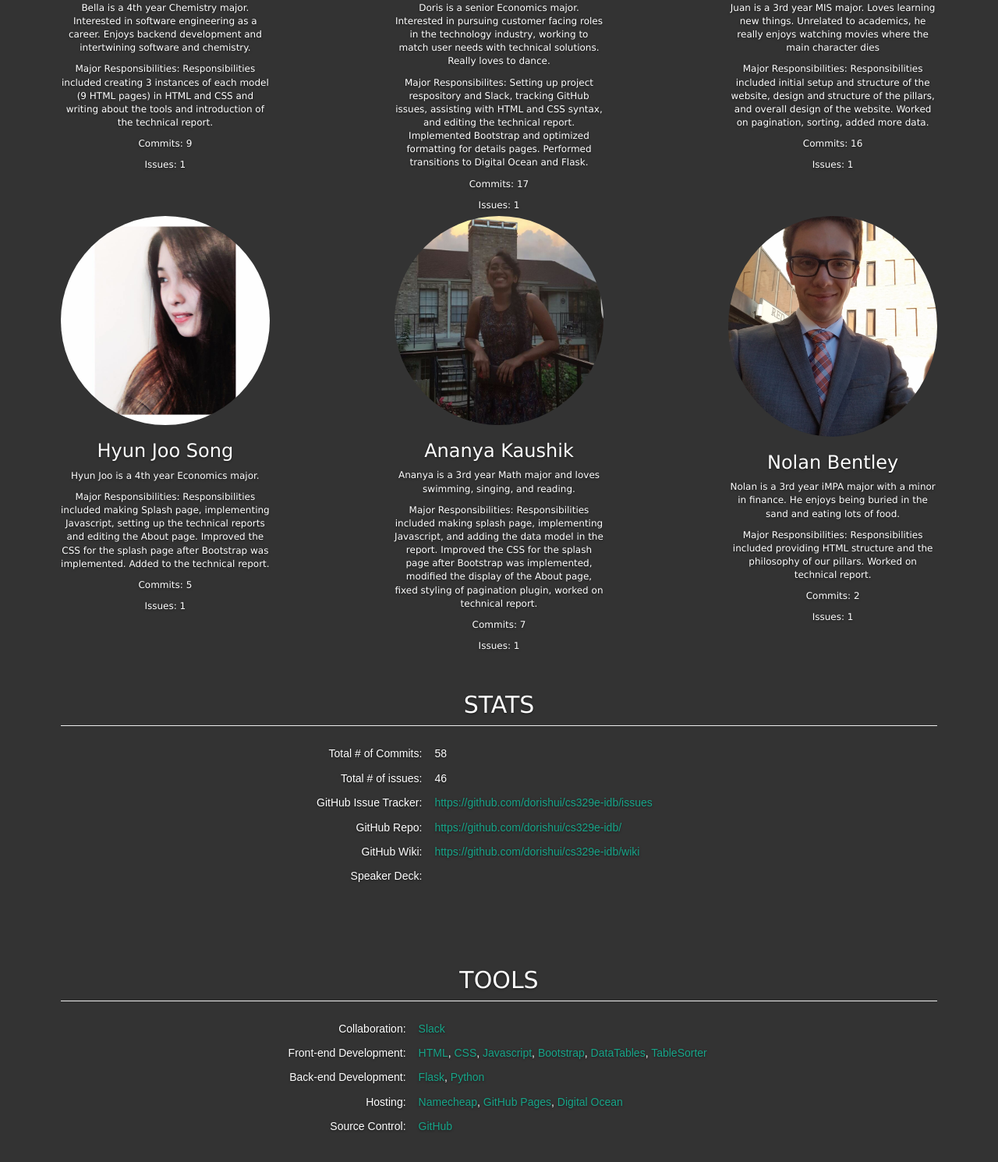
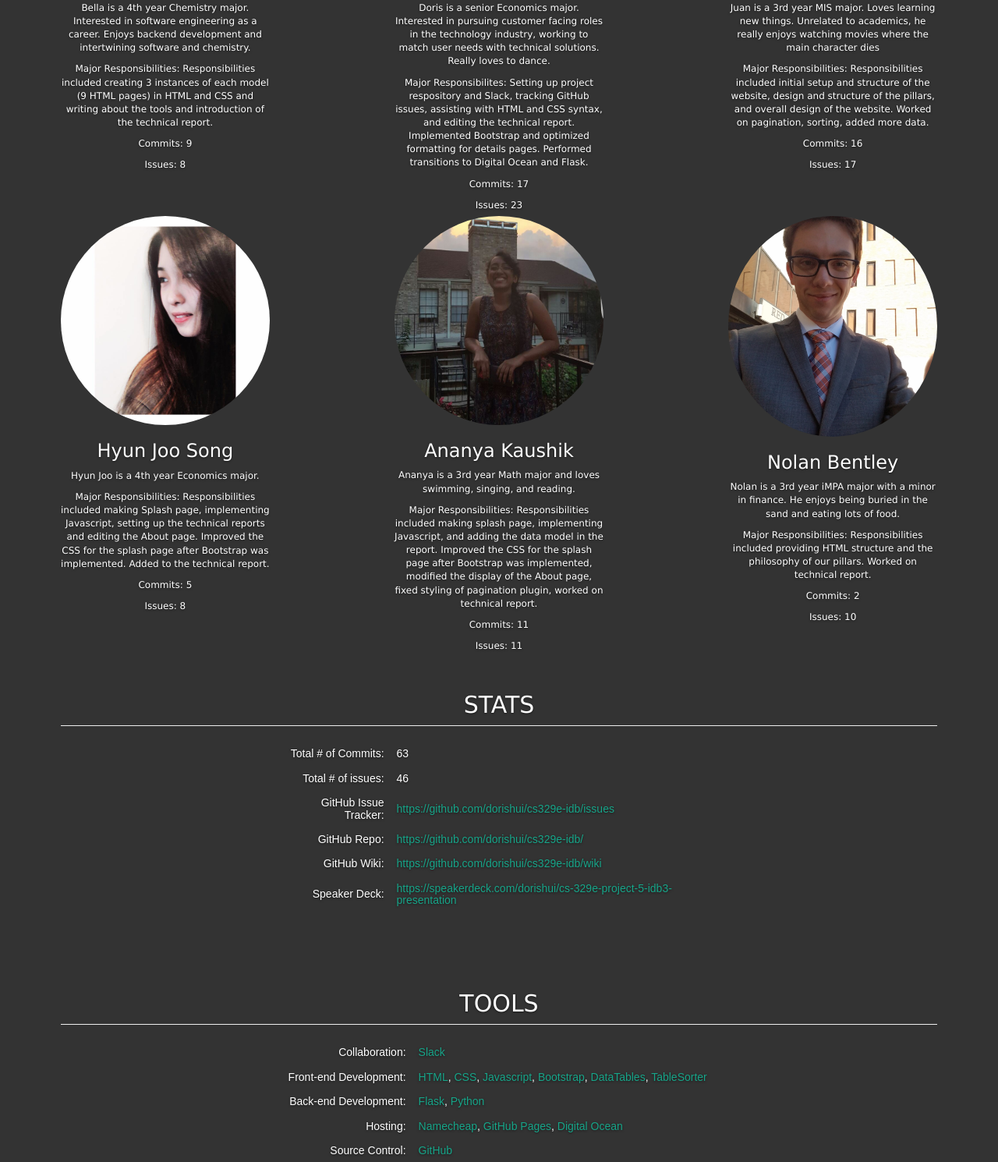
Before and after one commit to dorishui/cs329e-idb, a Flask app: page /about in a window 1280 px wide. Shown: the part 1437-2927 px from the top of the page at 78% size. Before the commit the page ends 2886 px from the top, so only its background shows below. Run offline with Flask 2, Linux system fonts and the light colour scheme; some libraries are stand-ins or nearby versions.

Commit message:
Created IDB3.log, Updated Stats, Added Speaker Deck link, closes #44, closes #43, closes #45

```diff
--- a/templates/about.html
+++ b/templates/about.html
@@ -44,7 +44,7 @@
                 <p>Bella is a 4th year Chemistry major. Interested in software engineering as a career. Enjoys backend development and intertwining software and chemistry.</p>
                 <p>Major Responsibilities: Responsibilities included creating 3 instances of each model (9 HTML pages) in HTML and CSS and writing about the tools and introduction of the technical report. </p>
                 <p> Commits: 9</p>
-                <p> Issues: 1 </p>
+                <p> Issues: 8 </p>
             </div>
             <div class="col-lg-4 col-sm-6 text-center">
                 <img class="img-circle img-responsive img-center" src="static/images/Doris.jpg" alt="Doris" id = "picture">
@@ -52,7 +52,7 @@
                 <p>Doris is a senior Economics major. Interested in pursuing customer facing roles in the technology industry, working to match user needs with technical solutions. Really loves to dance.</p>
                 <p>Major Responsibilites: Setting up project respository and Slack, tracking GitHub issues, assisting with HTML and CSS syntax, and editing the technical report. Implemented Bootstrap and optimized formatting for details pages. Performed transitions to Digital Ocean and Flask.</p>
                 <p> Commits: 17</p>
-                <p> Issues: 1 </p>
+                <p> Issues: 23 </p>
             </div>
             <div class="col-lg-4 col-sm-6 text-center">
                 <img class="img-circle img-responsive img-center" src="static/images/Juan.jpg" alt="Juan" id = "picture">
@@ -60,7 +60,7 @@
                 <p>Juan is a 3rd year MIS major. Loves learning new things. Unrelated to academics, he really enjoys watching movies where the main character dies</p>
                 <p>Major Responsibilities: Responsibilities included initial setup and structure of the website, design and structure of the pillars, and overall design of the website. Worked on pagination, sorting, added more data. </p>
                 <p> Commits: 16</p>
-                <p> Issues: 1 </p>
+                <p> Issues: 17 </p>
             </div>
             <div class="col-lg-4 col-sm-6 text-center">
                 <img class="img-circle img-responsive img-center" src="static/images/Hyunjoo.jpg" alt="Hyunjoo" id = "picture">
@@ -68,15 +68,15 @@
                 <p>Hyun Joo is a 4th year Economics major. </p>
                 <p>Major Responsibilities: Responsibilities included making Splash page, implementing Javascript, setting up the technical reports and editing the About page. Improved the CSS for the splash page after Bootstrap was implemented. Added to the technical report. </p>
                 <p> Commits: 5</p>
-                <p> Issues: 1 </p>
+                <p> Issues: 8 </p>
             </div>
             <div class="col-lg-4 col-sm-6 text-center">
                 <img class="img-circle img-responsive img-center" src="static/images/Ananya.jpg" alt="Ananya" id = "picture">
                 <h3>Ananya Kaushik</h3>
                 <p>Ananya is a 3rd year Math major and loves swimming, singing, and reading.</p>
                 <p>Major Responsibilities: Responsibilities included making splash page, implementing Javascript, and adding the data model in the report. Improved the CSS for the splash page after Bootstrap was implemented, modified the display of the About page, fixed styling of pagination plugin, worked on technical report. </p>
-                <p> Commits: 7</p>
-                <p> Issues: 1 </p>
+                <p> Commits: 11</p>
+                <p> Issues: 11 </p>
             </div>
             <div class="col-lg-4 col-sm-6 text-center">
                 <img class="img-circle img-responsive img-center" src="static/images/Nolan.jpg" alt="Nolan" id = "picture">
@@ -84,7 +84,7 @@
                 <p>Nolan is a 3rd year iMPA major with a minor in finance. He enjoys being buried in the sand and eating lots of food.</p>
                 <p>Major Responsibilities: Responsibilities included providing HTML structure and the philosophy of our pillars. Worked on technical report. </p>
                 <p> Commits: 2</p>
-                <p> Issues: 1 </p>
+                <p> Issues: 10 </p>
             </div>
         </div>
 
@@ -93,12 +93,12 @@
 			<div class="col-lg-12">
 				<h2 class="page-header">STATS</h2>
 					<h5> <table class="noBorder">
-                        <tr class="noColor"> <td class="td1">Total # of Commits:</td><td class="td2">58</td></tr>
+                        <tr class="noColor"> <td class="td1">Total # of Commits:</td><td class="td2">63</td></tr>
                         <tr class="noColor"><td class="td1">Total # of issues:</td><td class="td2">46</td></tr>
 						<tr class="noColor"><td class="td1">GitHub Issue Tracker:</td><td class="td2"> <a href="https://github.com/dorishui/cs329e-idb/issues">https://github.com/dorishui/cs329e-idb/issues</a></td></tr>
                         <tr class="noColor"><td class="td1">GitHub Repo:</td><td class="td2"> <a href="https://github.com/dorishui/cs329e-idb/">https://github.com/dorishui/cs329e-idb/</a></td></tr>
                         <tr class="noColor"><td class="td1">GitHub Wiki:</td><td class="td2"> <a href="https://github.com/dorishui/cs329e-idb/wiki">https://github.com/dorishui/cs329e-idb/wiki</a></td></tr>
-                        <tr class="noColor"><td class="td1">Speaker Deck:</td><td class="td2"></td></tr></table>
+                        <tr class="noColor"><td class="td1">Speaker Deck:</td><td class="td2"> <a href="https://speakerdeck.com/dorishui/cs-329e-project-5-idb3-presentation">https://speakerdeck.com/dorishui/cs-329e-project-5-idb3-presentation</a></td></tr></table>
                     </h5>
             </div>
         </div>
```
Also changed, not shown: 1 other file.
